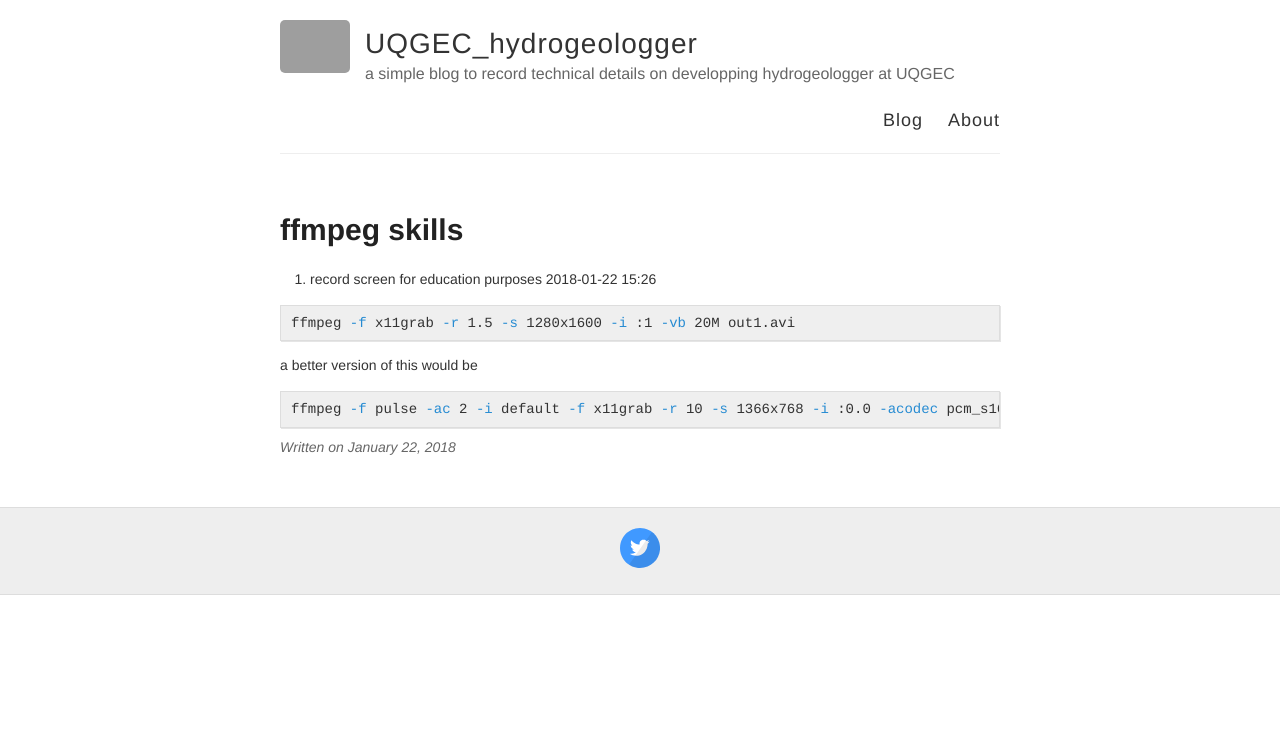
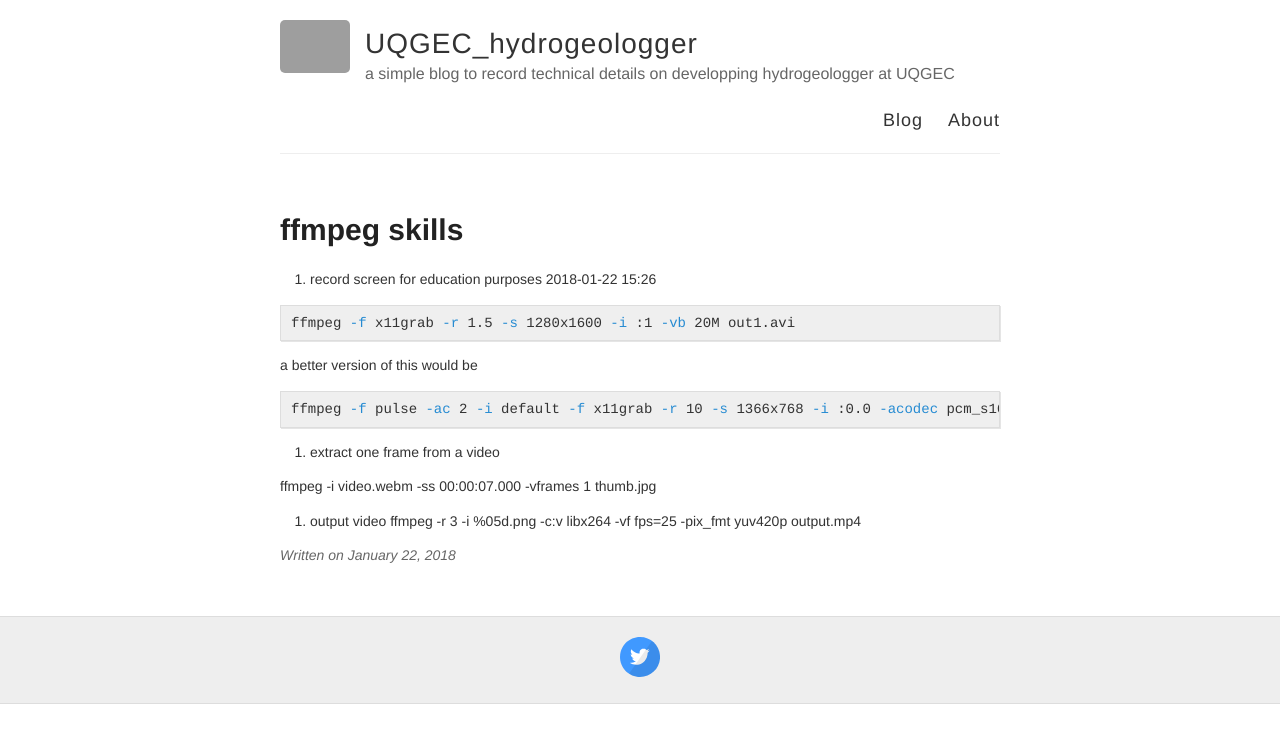
Before and after one commit to hydrogeologger/hydrogeologger.github.io, a Jekyll site: the page built from _posts/2018-01-22-ffmpeg.md, in a window 1280 px wide. Shown: the top 743 px of the page. Built offline with Jekyll 4.4.1, drawn with Linux system fonts in a browser that asks for light colours; grey boxes are pictures that could not be loaded.

Commit message:
add ffmpeg

```diff
--- a/_posts/2018-01-22-ffmpeg.md
+++ b/_posts/2018-01-22-ffmpeg.md
@@ -12,3 +12,10 @@ a better version of this would be
 {% highlight bash %}
 ffmpeg -f pulse -ac 2 -i default -f x11grab -r 10 -s 1366x768 -i :0.0 -acodec pcm_s16le -vcodec libx264 -preset ultrafast -threads 0 -y output.mkv
 {% endhighlight %}
+
+2. extract one frame from a video
+
+ffmpeg -i video.webm -ss 00:00:07.000 -vframes 1 thumb.jpg
+
+3. output video
+ffmpeg -r 3 -i %05d.png -c:v libx264 -vf fps=25 -pix_fmt yuv420p output.mp4
```
